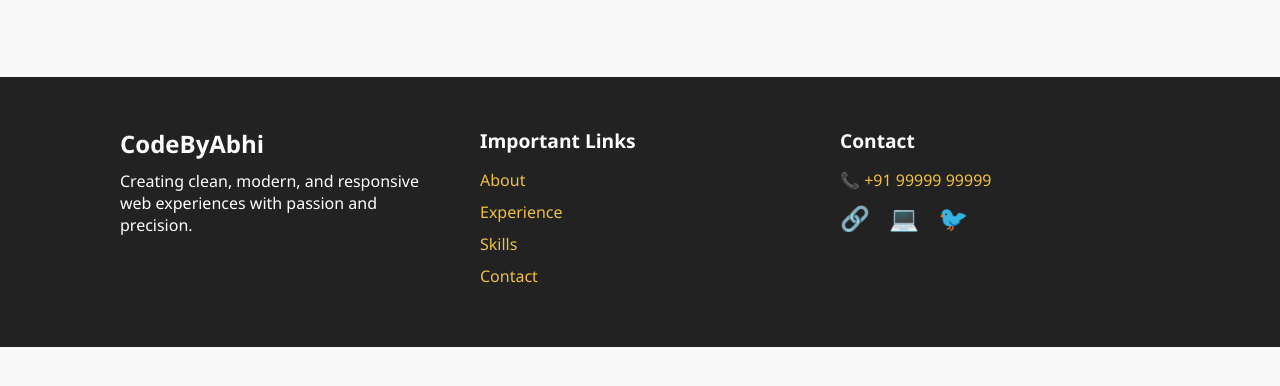
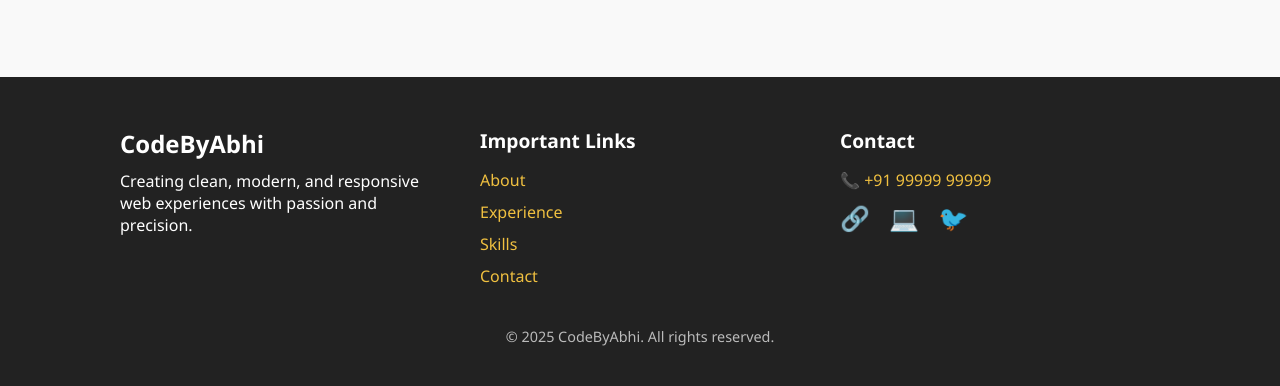
Before and after one commit to Magicabhi/Abhi_resume, a plain HTML site: page index.html in a window 1280 px wide. Shown: the part 2654-3040 px from the top of the page. Before the commit the page ends 3001 px from the top, so only its background shows below. Drawn offline with nearby package versions, Linux system fonts and the light colour scheme.

Commit message:
index.html

```diff
--- a/index.html
+++ b/index.html
@@ -235,6 +235,9 @@
       </div>
     </div>
   </div>
+    <div class="footer-bottom">
+    © 2025 CodeByAbhi. All rights reserved.
+  </div>
 </footer>
 
 </body>
```
